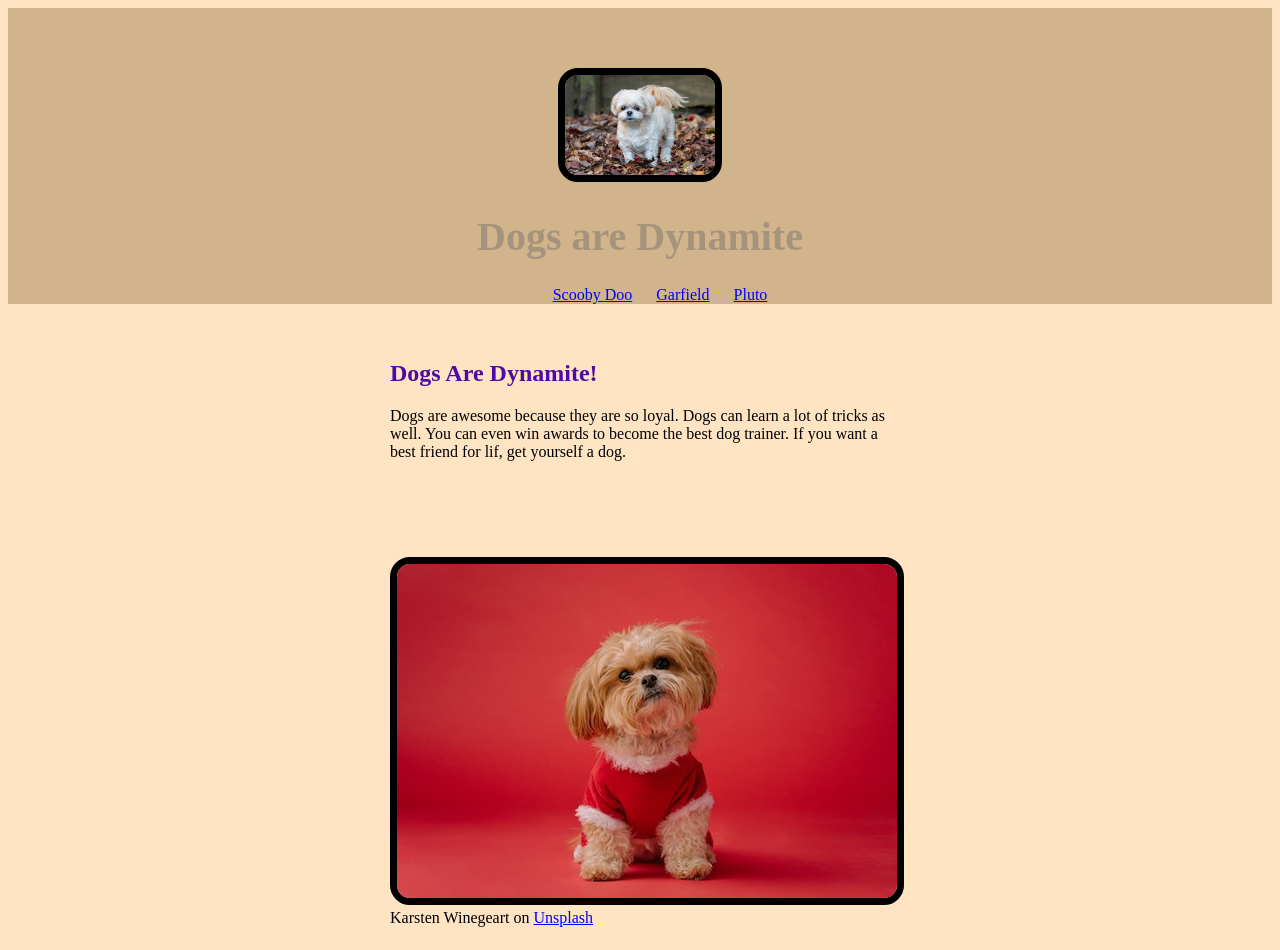
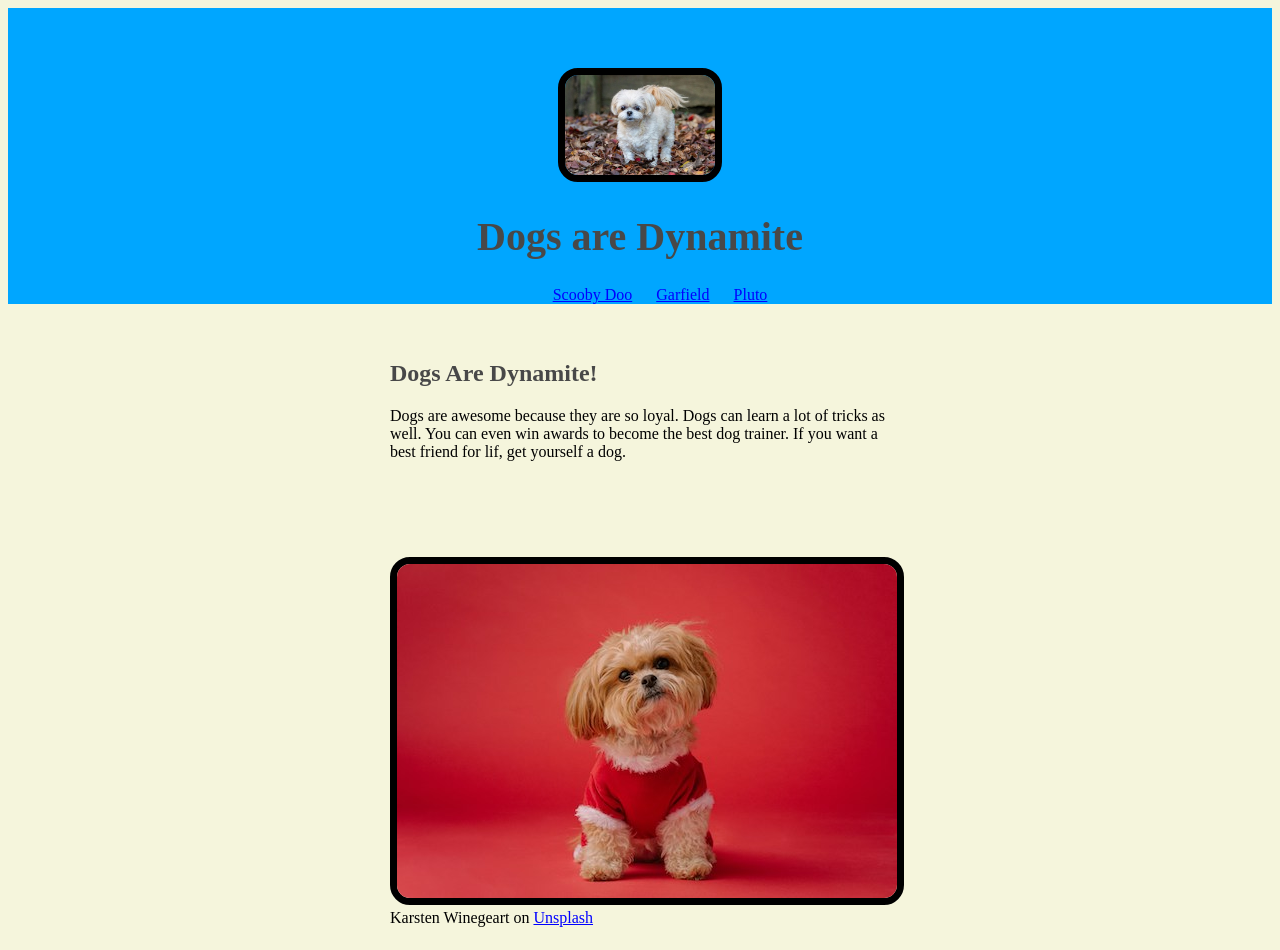
Before and after one commit to techbyzander/tech_by_zander.github.io, a plain HTML site: page index.html in a window 1280 px wide. Shown: the top 950 px of the page. Drawn offline with Linux system fonts and the light colour scheme.

Commit message:
Update styles.css

```diff
--- a/styles.css
+++ b/styles.css
@@ -1,13 +1,13 @@
-h2{
-    color:rgb(78, 10, 161);
+    h2{
+    color:rgb(72, 72, 72);
     }
     h1{
-    color: rgba(98, 98, 98, 0.398);
+    color: rgb(72, 72, 72);
     font-size: 40px;
     }
     header {
     text-align: center;
-    background: tan;
+    background:rgb(0, 166, 255);
     background-size: cover;
     padding:20px 0px 0px 0px;
 
@@ -39,5 +39,5 @@ h2{
     color: white;
     }
     body {
-        background-color: bisque;
+        background-color:beige;
     }
```
